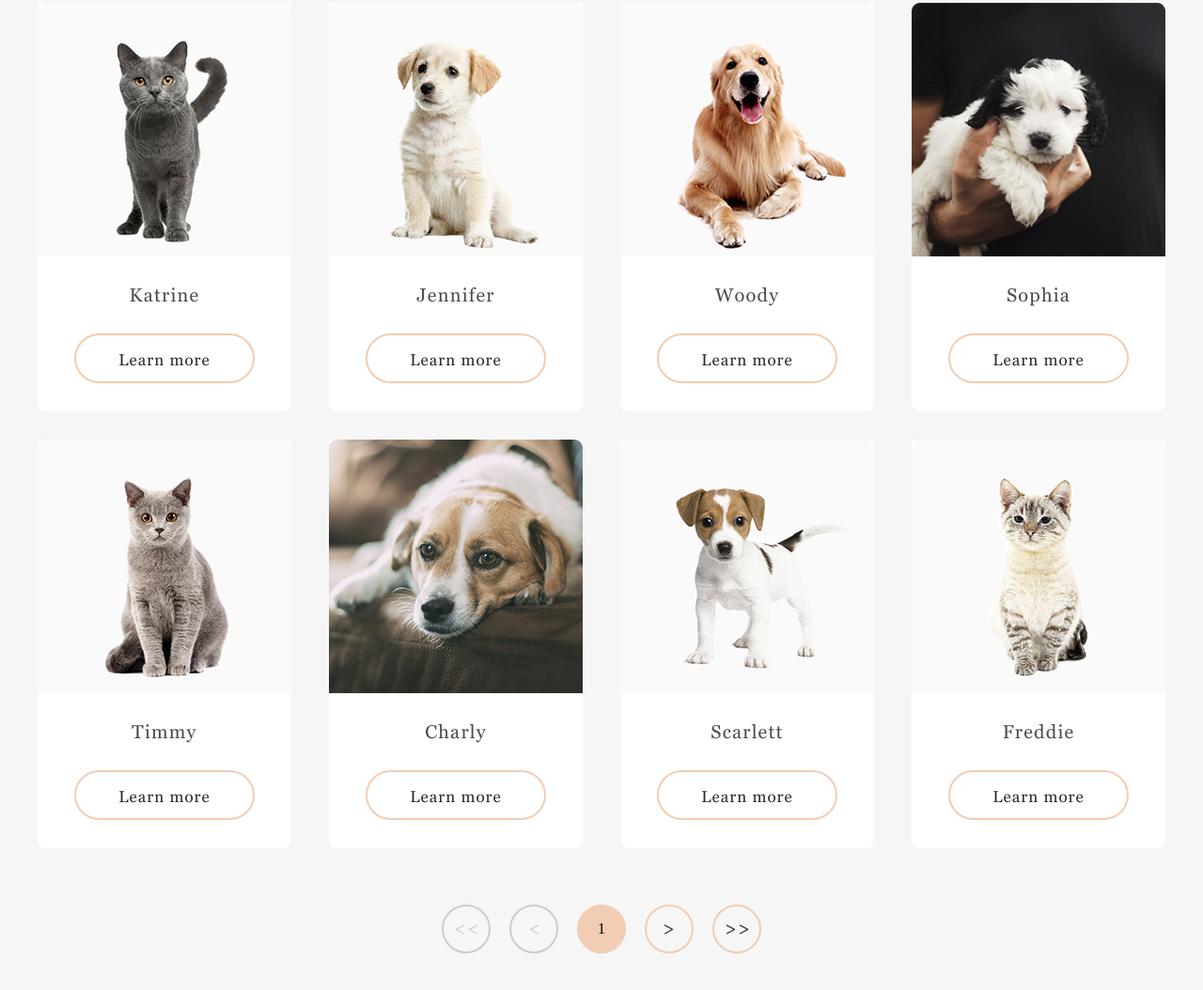
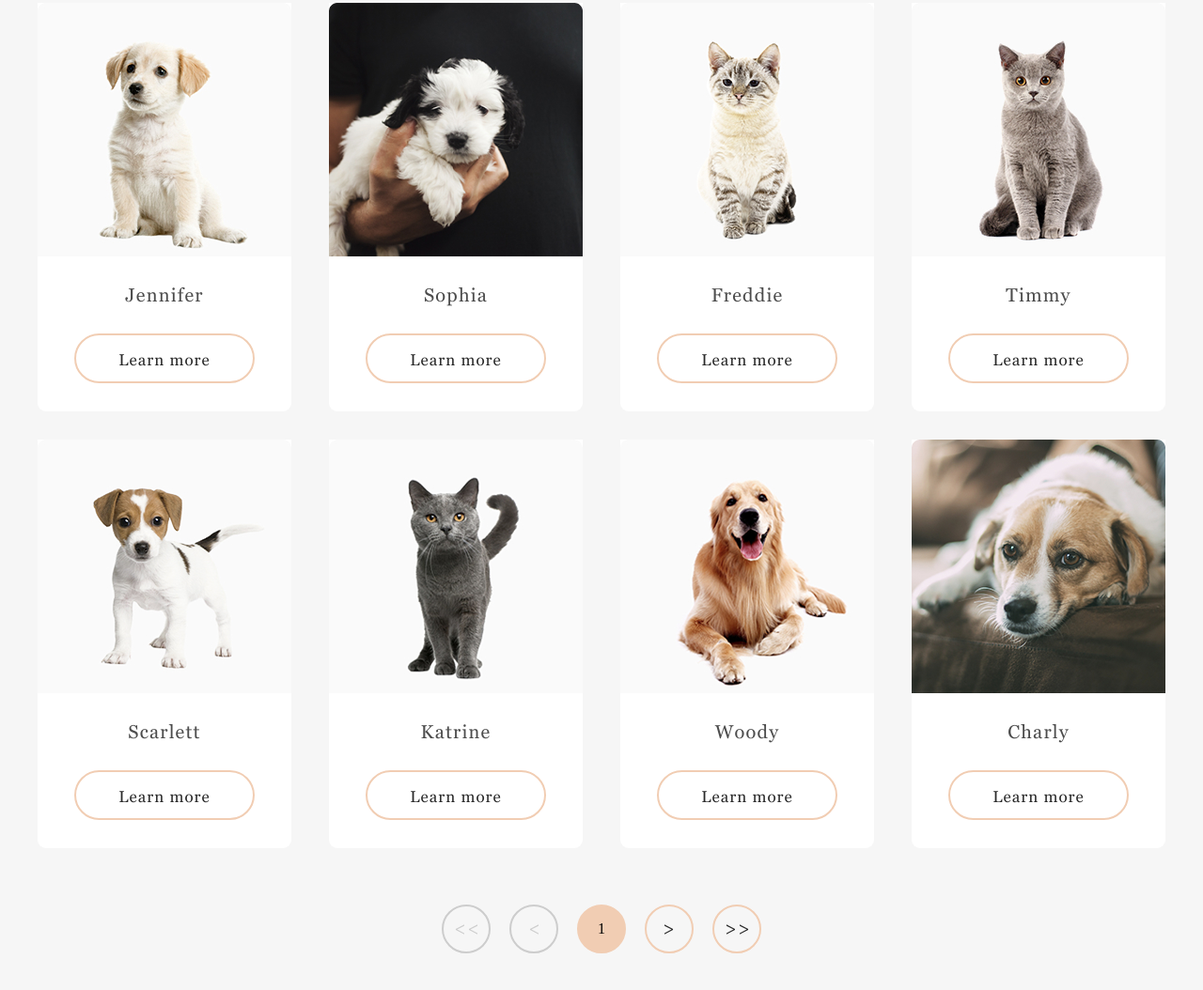
Before and after one commit to StaciBunx/shelter, a plain HTML site: page shelter/catalog.html in a window 1280 px wide. Shown: the part 348-1402 px from the top of the page at 94% size. Drawn offline with Linux system fonts and the light colour scheme; files whose address does not match are found by name.

Commit message:
feat: add cards render in catalog

```diff
--- a/shelter/catalog.html
+++ b/shelter/catalog.html
@@ -59,54 +59,6 @@
             <h3 class="heading heading_M pets__heading">Our friends who<br>
                 are looking for a house</h3>
             <div class="pets__cards">
-                <article class="pets__card">
-                    <img class="pets__image" src="./assets/images/pets-katrine.jpg" alt="Gray-colored British cat"
-                        width="270" height="270">
-                    <h4 class="heading heading_S">Katrine</h4>
-                    <a class="button button_light" href="#">Learn more</a>
-                </article>
-                <article class="pets__card">
-                    <img class="pets__image" src="./assets/images/pets-jennifer.jpg" alt="Cute white-colored puppy"
-                        width="270" height="270">
-                    <h4 class="heading heading_S">Jennifer</h4>
-                    <a class="button button_light" href="#">Learn more</a>
-                </article>
-                <article class="pets__card">
-                    <img class="pets__image" src="./assets/images/pets-woody.jpg" alt="Golden retriever, adult dog"
-                        width="270" height="270">
-                    <h4 class="heading heading_S">Woody</h4>
-                    <a class="button button_light" href="#">Learn more</a>
-                </article>
-                <article class="pets__card">
-                    <img class="pets__image" src="./assets/images/pets-sophia.jpg" alt="Small white and black puppy"
-                        width="270" height="270">
-                    <h4 class="heading heading_S">Sophia</h4>
-                    <a class="button button_light" href="#">Learn more</a>
-                </article>
-                <article class="pets__card">
-                    <img class="pets__image" src="./assets/images/pets-timmy.jpg" alt="Gray cat" width="270"
-                        height="270">
-                    <h4 class="heading heading_S">Timmy</h4>
-                    <a class="button button_light" href="#">Learn more</a>
-                </article>
-                <article class="pets__card">
-                    <img class="pets__image" src="./assets/images/pets-charly.jpg" alt="White and brown fur dog"
-                        width="270" height="270">
-                    <h4 class="heading heading_S">Charly</h4>
-                    <a class="button button_light" href="#">Learn more</a>
-                </article>
-                <article class="pets__card">
-                    <img class="pets__image" src="./assets/images/pets-scarlet.jpg" alt="Young small dog" width="270"
-                        height="270">
-                    <h4 class="heading heading_S">Scarlett</h4>
-                    <a class="button button_light" href="#">Learn more</a>
-                </article>
-                <article class="pets__card">
-                    <img class="pets__image" src="./assets/images/pets-freddie.jpg" alt="Gray cat" width="270"
-                        height="270">
-                    <h4 class="heading heading_S">Freddie</h4>
-                    <a class="button button_light" href="#">Learn more</a>
-                </article>
             </div>
             <div class="pets__pagination">
                 <ul class="pagination__list">
--- a/shelter/javascript/script.js
+++ b/shelter/javascript/script.js
@@ -9,6 +9,8 @@ document.addEventListener('DOMContentLoaded', function () {
         CAROUSEL_CONTAINER: '.carousel__cards',
         PREV_BUTTON: '.carousel__control_left',
         NEXT_BUTTON: '.carousel__control_right',
+
+        PETS_CATALOG_CONTAINER: '.pets__cards',
     };
 
     // DOM elements
@@ -16,9 +18,42 @@ document.addEventListener('DOMContentLoaded', function () {
     const menu = document.querySelector(SELECTORS.MENU);
     const overlay = document.querySelector(SELECTORS.OVERLAY);
     const body = document.querySelector(SELECTORS.BODY);
+
     const carouselContainer = document.querySelector(SELECTORS.CAROUSEL_CONTAINER);
     const prevButton = document.querySelector(SELECTORS.PREV_BUTTON);
     const nextButton = document.querySelector(SELECTORS.NEXT_BUTTON);
+
+    const catalogContainer = document.querySelector(SELECTORS.PETS_CATALOG_CONTAINER);
+
+
+    // Burger-menu control
+    function initBurgerMenu () {
+        // Open/close by click on icon
+        burgerMenu.addEventListener('click', function () {
+            burgerMenu.classList.toggle('burger_opened');
+            menu.classList.toggle('navigation__list_opened');
+            overlay.classList.toggle('overlay_active');
+            body.classList.toggle('no-scroll');
+        });
+
+        // Close menu by click on overlay
+        overlay.addEventListener('click', function () {
+            burgerMenu.classList.remove('burger_opened');
+            menu.classList.remove('navigation__list_opened');
+            overlay.classList.remove('overlay_active');
+            body.classList.remove('no-scroll');
+        });
+
+        // Close menu by click on menu link
+        menu.addEventListener('click', function (event) {
+            if (event.target.classList.contains('navigation__link')) {
+                burgerMenu.classList.remove('burger_opened');
+                menu.classList.remove('navigation__list_opened');
+                overlay.classList.remove('overlay_active');
+                body.classList.remove('no-scroll');
+            }
+        });
+    }
 
     // Carousel states
     let allPetsData = [];
@@ -52,7 +87,7 @@ document.addEventListener('DOMContentLoaded', function () {
     }
 
     // Function for rending cards
-    function renderPetCard (cards) {
+    function renderPetCard (container, cards) {
         const fragment = document.createDocumentFragment();
 
         cards.forEach(({ img, name, type }) => {
@@ -66,8 +101,8 @@ document.addEventListener('DOMContentLoaded', function () {
             fragment.appendChild(card);
         });
 
-        carouselContainer.innerHTML = '';
-        carouselContainer.appendChild(fragment);
+        container.innerHTML = '';
+        container.appendChild(fragment);
     }
 
     // Function for showing next slide in carousel
@@ -114,7 +149,6 @@ document.addEventListener('DOMContentLoaded', function () {
         }
 
         renderPetCard(currentSlide);
-
     }
 
     // Carousel initialization
@@ -123,9 +157,9 @@ document.addEventListener('DOMContentLoaded', function () {
         const cardsCountPerSlide = getCountCardsPerSlide(); // Get initial cards count
         allPetsData = shuffleArray(jsondata);
         currentSlide = getUniqueCardsForSlide(allPetsData, [], cardsCountPerSlide);
+        renderPetCard(carouselContainer, currentSlide);
 
         // Listeners for buttons
-        renderPetCard(currentSlide);
         prevButton.addEventListener('click', showPreviousSlide);
         nextButton.addEventListener('click', showNextSlide);
 
@@ -133,36 +167,34 @@ document.addEventListener('DOMContentLoaded', function () {
         window.addEventListener('resize', updateCarouselOnResize);
     }
 
-    // Burger-menu control
-    function initBurgerMenu () {
-        // Open/close by click on icon
-        burgerMenu.addEventListener('click', function () {
-            burgerMenu.classList.toggle('burger_opened');
-            menu.classList.toggle('navigation__list_opened');
-            overlay.classList.toggle('overlay_active');
-            body.classList.toggle('no-scroll');
-        });
+    //Catalog states
+    let allPetsDataCatalog = [];
+    let currentPage = [];
 
-        // Close menu by click on overlay
-        overlay.addEventListener('click', function () {
-            burgerMenu.classList.remove('burger_opened');
-            menu.classList.remove('navigation__list_opened');
-            overlay.classList.remove('overlay_active');
-            body.classList.remove('no-scroll');
-        });
 
-        // Close menu by click on menu link
-        menu.addEventListener('click', function (event) {
-            if (event.target.classList.contains('navigation__link')) {
-                burgerMenu.classList.remove('burger_opened');
-                menu.classList.remove('navigation__list_opened');
-                overlay.classList.remove('overlay_active');
-                body.classList.remove('no-scroll');
-            }
-        });
+    // Function for calculation count of cards per page size
+    function getCountCardsForCatalog () {
+        if (window.innerWidth <= 320) {
+            return 3;
+        } else if (window.innerWidth <= 768) {
+            return 6;
+        } else {
+            return 8;
+        }
+    }
+    //Catalog initialization
+    async function initCatalog () {
+        const jsondata = await fetchPetsData();
+        const cardsCountForCatalog = getCountCardsForCatalog();
+        allPetsDataCatalog = [...Array(6)].flatMap(() => shuffleArray(jsondata));
+        currentPage = allPetsDataCatalog.slice(0, cardsCountForCatalog);
+        renderPetCard(catalogContainer, currentPage);
+        //Listeners for pagination
+
     }
 
     // Initialization
     initBurgerMenu();
     initCarousel();
+    initCatalog();
 });
```
